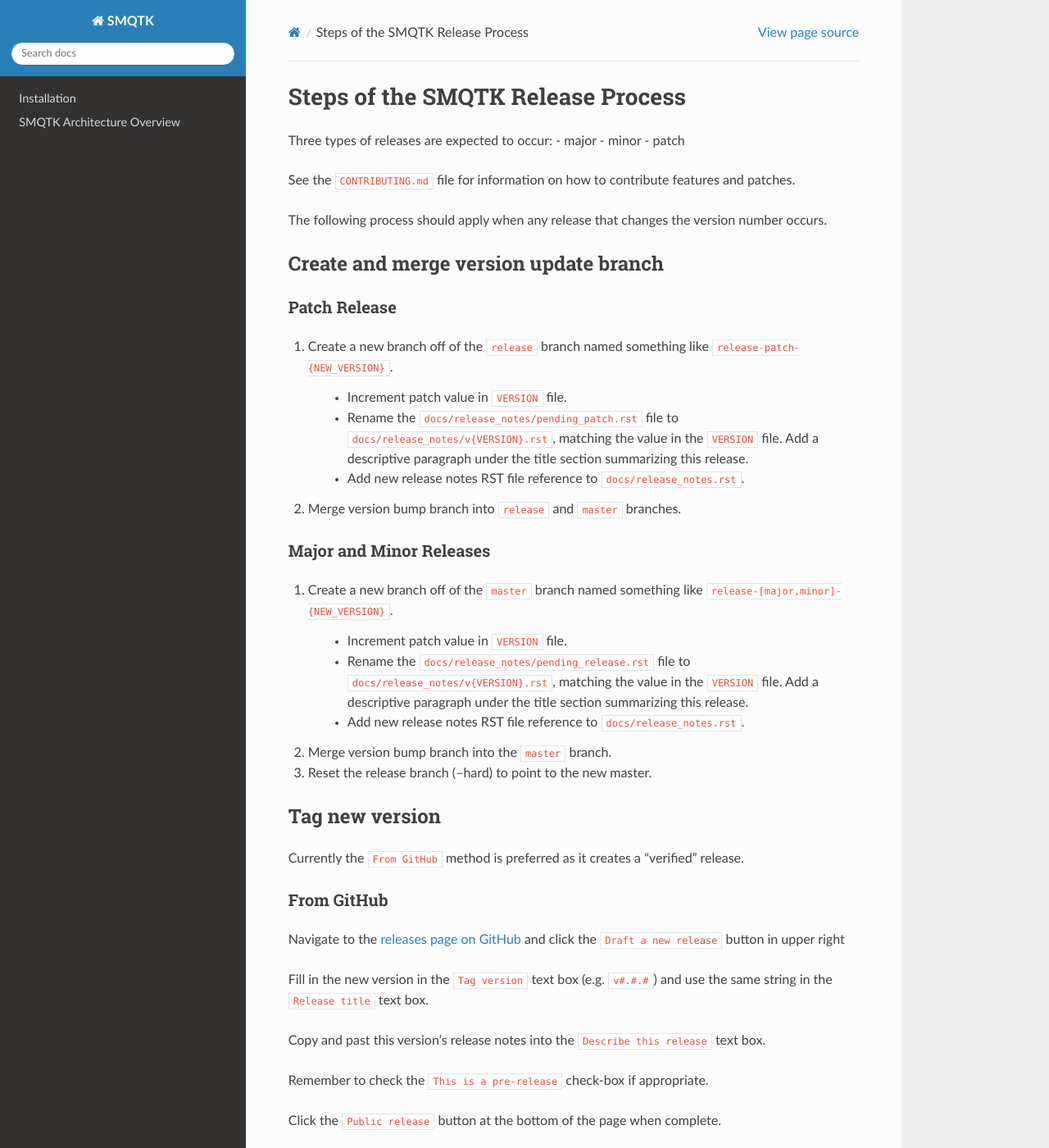
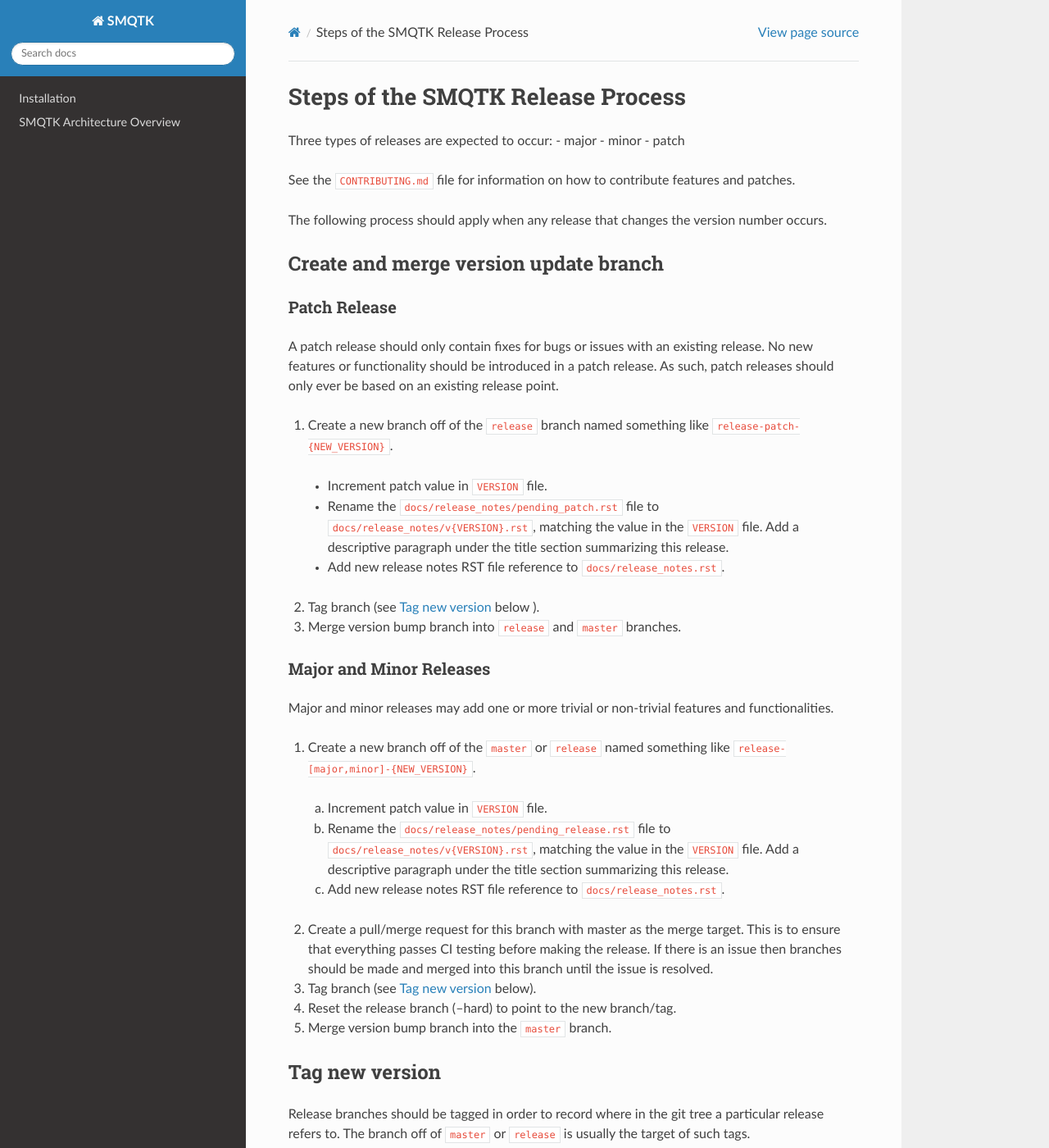
Before and after one commit to Kitware/SMQTK-Core, a Sphinx documentation site: the page built from docs/release_process.rst, in a window 1280 px wide and 1400 px high. Shown: the whole window at 82% size. Built offline with Sphinx 7.4.7 and the Read the Docs theme 2.0.0, drawn with Linux system fonts in a browser that asks for light colours; pages that are not in the unit, such as notebooks, are missing from menus; the version number could not be read and is left out; some of the changed text lies outside the part shown.

Commit message:
Minor release version 0.12.0

```diff
--- a/docs/release_notes.rst
+++ b/docs/release_notes.rst
@@ -19,3 +19,4 @@
    release_notes/v0.9.0
    release_notes/v0.10.0
    release_notes/v0.11.0
+   release_notes/v0.12.0
--- a/docs/release_process.rst
+++ b/docs/release_process.rst
@@ -16,41 +16,64 @@
 
 Patch Release
 ^^^^^^^^^^^^^
+A patch release should only contain fixes for bugs or issues with an existing
+release.
+No new features or functionality should be introduced in a patch release.
+As such, patch releases should only ever be based on an existing release point.
+
 1. Create a new branch off of the ``release`` branch named something like
    ``release-patch-{NEW_VERSION}``.
-    - Increment patch value in ``VERSION`` file.
-    - Rename the ``docs/release_notes/pending_patch.rst`` file to
-      ``docs/release_notes/v{VERSION}.rst``, matching the value in the
-      ``VERSION`` file.  Add a descriptive paragraph under the title section
-      summarizing this release.
-    - Add new release notes RST file reference to ``docs/release_notes.rst``.
-2. Merge version bump branch into ``release`` and ``master`` branches.
+
+  - Increment patch value in ``VERSION`` file.
+  - Rename the ``docs/release_notes/pending_patch.rst`` file to
+    ``docs/release_notes/v{VERSION}.rst``, matching the value in the
+    ``VERSION`` file.  Add a descriptive paragraph under the title section
+    summarizing this release.
+  - Add new release notes RST file reference to ``docs/release_notes.rst``.
+
+2. Tag branch (see `Tag new version`_ below ).
+3. Merge version bump branch into ``release`` and ``master`` branches.
 
 Major and Minor Releases
 ^^^^^^^^^^^^^^^^^^^^^^^^
-1. Create a new branch off of the ``master`` branch named something like
-   ``release-[major,minor]-{NEW_VERSION}``.
-    - Increment patch value in ``VERSION`` file.
-    - Rename the ``docs/release_notes/pending_release.rst`` file to
-      ``docs/release_notes/v{VERSION}.rst``, matching the value in the
-      ``VERSION`` file.  Add a descriptive paragraph under the title section
-      summarizing this release.
-    - Add new release notes RST file reference to ``docs/release_notes.rst``.
-2. Merge version bump branch into the ``master`` branch.
-3. Reset the release branch (--hard) to point to the new master.
+Major and minor releases may add one or more trivial or non-trivial features
+and functionalities.
+
+1. Create a new branch off of the ``master`` or ``release`` named something
+   like ``release-[major,minor]-{NEW_VERSION}``.
+
+  a) Increment patch value in ``VERSION`` file.
+  b) Rename the ``docs/release_notes/pending_release.rst`` file to
+     ``docs/release_notes/v{VERSION}.rst``, matching the value in the
+     ``VERSION`` file.  Add a descriptive paragraph under the title section
+     summarizing this release.
+  c) Add new release notes RST file reference to ``docs/release_notes.rst``.
+
+2. Create a pull/merge request for this branch with master as the merge target.
+   This is to ensure that everything passes CI testing before making the
+   release. If there is an issue then branches should be made and merged into
+   this branch until the issue is resolved.
+3. Tag branch (see `Tag new version`_ below).
+4. Reset the release branch (--hard) to point to the new branch/tag.
+5. Merge version bump branch into the ``master`` branch.
 
 Tag new version
 ---------------
+Release branches should be tagged in order to record where in the git tree a
+particular release refers to.
+The branch off of ``master`` or ``release`` is usually the target of such tags.
+
 Currently the ``From GitHub`` method is preferred as it creates a "verified"
 release.
 
 From GitHub
 ^^^^^^^^^^^
 Navigate to the `releases page on GitHub`_ and click the ``Draft a new
-release`` button in upper right
+release`` button in upper right.
 
 Fill in the new version in the ``Tag version`` text box (e.g. ``v#.#.#``)
 and use the same string in the ``Release title`` text box.
+The "@" target should be the release branch created above.
 
 Copy and past this version's release notes into the ``Describe this release``
 text box.
```
Also changed, not shown: 1 other file.
